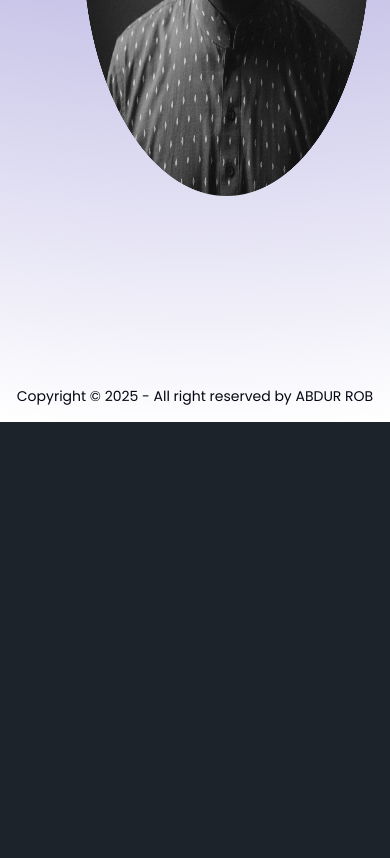
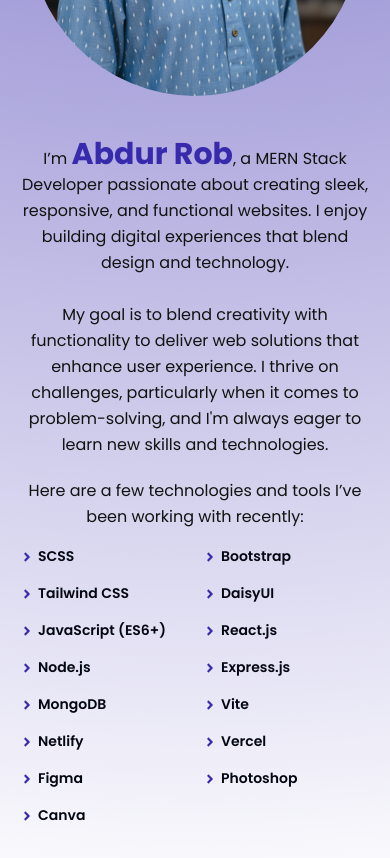
Before and after one commit to Abdurrobr34l/portfolio, a React (Vite) app: page / in a window 390 px wide. Shown: the part 1140-1998 px from the top of the page. Before the commit the page ends 1562 px from the top, so only its background shows below. Built offline with nearby package versions, Linux system fonts and the light colour scheme.

Commit message:
Completed about section, responsive done

```diff
--- a/index.html
+++ b/index.html
@@ -2,7 +2,7 @@
 <html lang="en">
   <head>
     <meta charset="UTF-8" />
-    <link rel="icon" type="image/svg+xml" href="/react.svg" />
+    <link rel="icon" type="image/svg+xml" href="/logo.png" />
     <meta name="viewport" content="width=device-width, initial-scale=1.0" />
     <title>Abdur Rob | Challenge Portfolio</title>
   </head>
--- a/src/Components/About.jsx
+++ b/src/Components/About.jsx
@@ -1,17 +1,57 @@
-import React from 'react';
-import aboutImage from "../assets/mine-5.webp";
+import React from "react";
+import aboutImage from "../assets/about-image.png";
+// import { FaAngleRight } from "react-icons/fa6";
+import { FaAngleRight } from "react-icons/fa";
 
 const About = () => {
   return (
-    <section id='about' className='h-[calc(100vh-170px)]'>
-      <div className='flex items-center justify-between'>
-      <div>
-        <p>Lorem, ipsum.</p>
-      </div>
+    <section id="about" className="mb-10 2xl:mt-14">
+      <div className="flex flex-col items-center justify-between gap-10 lg:flex-row lg:gap-20 lg:px-20 xl:px-32">
+        <div>
+          <img src={aboutImage} alt="" className="h-[400px] rounded-full md:h-[450px]" />
+        </div>
 
-      <div>
-        <img src={aboutImage} alt="" className='h-[500px]'/>
-      </div>
+        <div>
+          {/* About Text */}
+          <div className="max-w-2xl space-y-4 text-center lg:text-start">
+            <p className="text-secondary leading-relaxed">
+              I’m <span className="text-3xl font-bold text-accent">Abdur Rob</span>, a
+              MERN Stack Developer passionate about creating sleek, responsive,
+              and functional websites. I enjoy building digital experiences that
+              blend design and technology.
+            <br />
+            <br />
+            My goal is to blend creativity with functionality to deliver web solutions that enhance user experience. I thrive on challenges, particularly when it comes to problem-solving, and I'm always eager to learn new skills and technologies.
+            </p>
+
+            <p className="mt-5 text-secondary leading-relaxed mb-4">
+    Here are a few technologies and tools I’ve been working with recently:
+  </p>
+          </div>
+
+          {/* Skills */}
+          <ul className="grid grid-cols-2 gap-4 text-primary text-[14px] font-semibold sm:grid-cols-3">
+            <li className="flex items-center gap-1"><FaAngleRight className="text-accent"/> SCSS</li>
+            <li className="flex items-center gap-1"><FaAngleRight className="text-accent"/> Bootstrap</li>
+            <li className="flex items-center gap-1"><FaAngleRight className="text-accent"/> Tailwind CSS</li>
+
+            <li className="flex items-center gap-1"><FaAngleRight className="text-accent"/> DaisyUI</li>
+            <li className="flex items-center gap-1"><FaAngleRight className="text-accent"/> JavaScript (ES6+)</li>
+            <li className="flex items-center gap-1"><FaAngleRight className="text-accent"/> React.js</li>
+
+            <li className="flex items-center gap-1"><FaAngleRight className="text-accent"/> Node.js</li>
+            <li className="flex items-center gap-1"><FaAngleRight className="text-accent"/> Express.js</li>
+            <li className="flex items-center gap-1"><FaAngleRight className="text-accent"/> MongoDB</li>
+
+            <li className="flex items-center gap-1"><FaAngleRight className="text-accent"/> Vite</li>
+            <li className="flex items-center gap-1"><FaAngleRight className="text-accent"/> Netlify</li>
+            <li className="flex items-center gap-1"><FaAngleRight className="text-accent"/> Vercel</li>
+
+             <li className="flex items-center gap-1"><FaAngleRight className="text-accent"/> Figma</li>
+            <li className="flex items-center gap-1"><FaAngleRight className="text-accent"/> Photoshop</li>
+            <li className="flex items-center gap-1"><FaAngleRight className="text-accent"/> Canva</li>
+          </ul>
+        </div>
       </div>
     </section>
   );
--- a/src/index.css
+++ b/src/index.css
@@ -62,3 +62,7 @@ body {
 .resume-btn {
     @apply bg-accent;
 }
+
+.rfm-marquee {
+  gap: 40px;
+}
```
Also changed, not shown: public/logo.png (added), src/assets/about-image.png.
